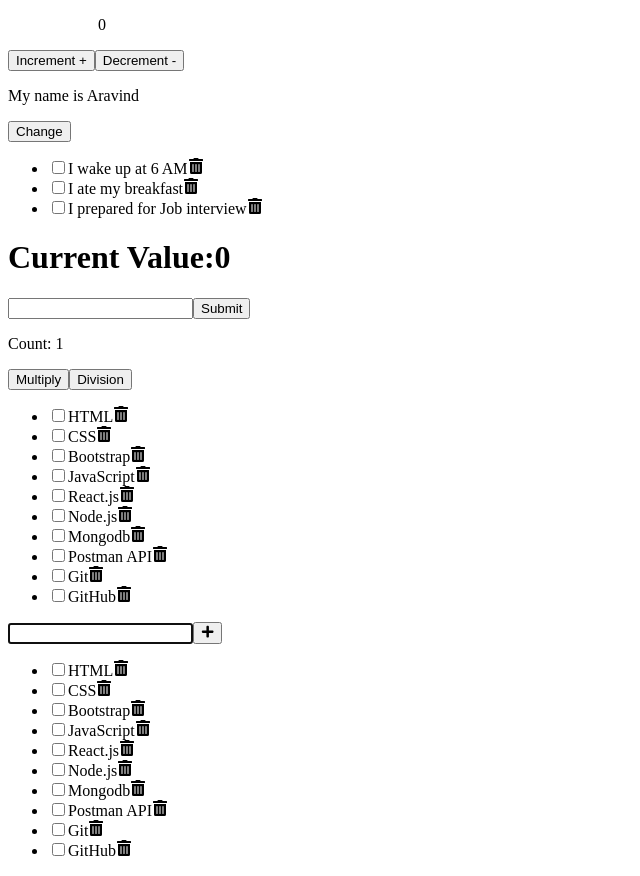
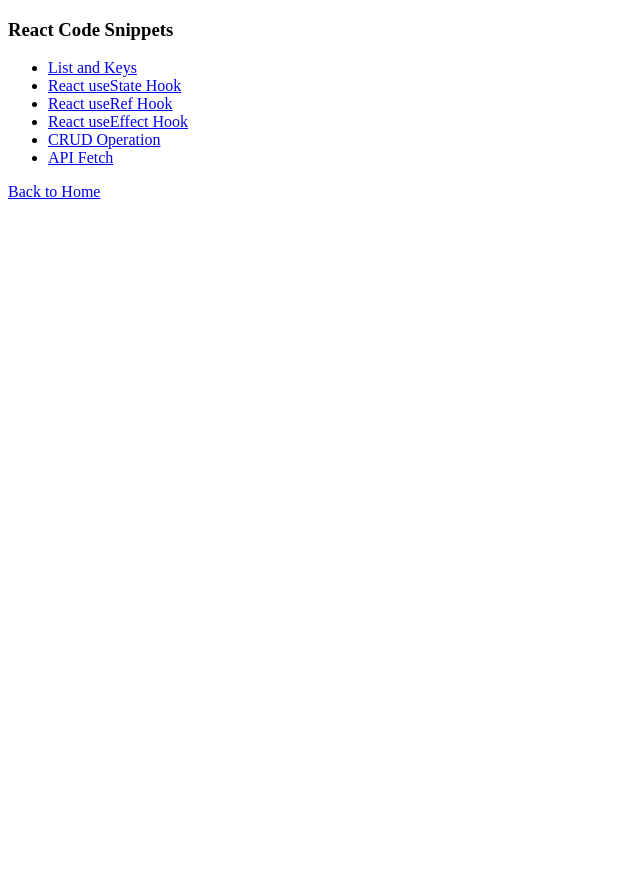
Before and after one commit to Aravind-Kumar-2000/React-Code-Snippets, a React (Create React App) app: page / in a window 1280 px wide. Shown: the whole page, without its empty margins (0-640 px from the left). After the commit the page ends 800 px from the top, so only its background shows below. Built offline with nearby package versions, Linux system fonts and the light colour scheme; data requests are answered from the project's data file.

Commit message:
React router

```diff
--- a/package.json
+++ b/package.json
@@ -9,6 +9,7 @@
     "react": "^18.2.0",
     "react-dom": "^18.2.0",
     "react-icons": "^4.12.0",
+    "react-router-dom": "^6.21.1",
     "react-scripts": "5.0.1",
     "web-vitals": "^2.1.4"
   },
--- a/src/App.js
+++ b/src/App.js
@@ -4,16 +4,45 @@ import UseRefHook from "./Snippets/useRef";
 import UseEffectHook from "./Snippets/useEffect";
 import API from "./Snippets/API_Fetch/API";
 import EntryPoint from "./Snippets/CRUD_Operation/entry";
+import { Routes, Route, Link } from "react-router-dom";
 
 function App() {
   return (
-    <div >
-      <UseStateHook/>
-      <ListAndKeys/>
-      <UseRefHook/>
-      <UseEffectHook/>
-      <API/>
-      <EntryPoint/>
+    <div>
+      <div>
+        <h3>React Code Snippets</h3>
+        <ul>
+          <li>
+            <Link to={"/listandkeys"}>List and Keys</Link>
+          </li>
+          <li>
+            <Link to={"/useState"}>React useState Hook</Link>
+          </li>
+          <li>
+            <Link to={"/useRef"}>React useRef Hook</Link>
+          </li>
+          <li>
+            <Link to={"/useEffect"}>React useEffect Hook</Link>
+          </li>
+          <li>
+            <Link to={"/apifetch"}>CRUD Operation</Link>
+          </li>
+          <li>
+            <Link to={"/crud"}>API Fetch</Link>
+          </li>
+        </ul>
+        <div>
+          <Link to={"/"}>Back to Home</Link>
+        </div>
+      </div>
+      <Routes>
+        <Route path="/listandkeys" element={<ListAndKeys />} />
+        <Route path="/useState" element={<UseStateHook />} />
+        <Route path="/useRef" element={<UseRefHook />} />
+        <Route path="/useEffect" element={<UseEffectHook />} />
+        <Route path="/apifetch" element={<API />} />
+        <Route path="/crud" element={<EntryPoint />} />
+      </Routes>
     </div>
   );
 }
--- a/src/index.js
+++ b/src/index.js
@@ -1,10 +1,13 @@
-import React from 'react';
-import ReactDOM from 'react-dom/client';
-import App from './App';
+import React from "react";
+import ReactDOM from "react-dom/client";
+import App from "./App";
+import { BrowserRouter } from "react-router-dom";
 
-const root = ReactDOM.createRoot(document.getElementById('root'));
+const root = ReactDOM.createRoot(document.getElementById("root"));
 root.render(
   <React.StrictMode>
-    <App />
+    <BrowserRouter>
+      <App />
+    </BrowserRouter>
   </React.StrictMode>
 );
```
Also changed, not shown: 1 other file (tests, documents, lock files or other folders).
